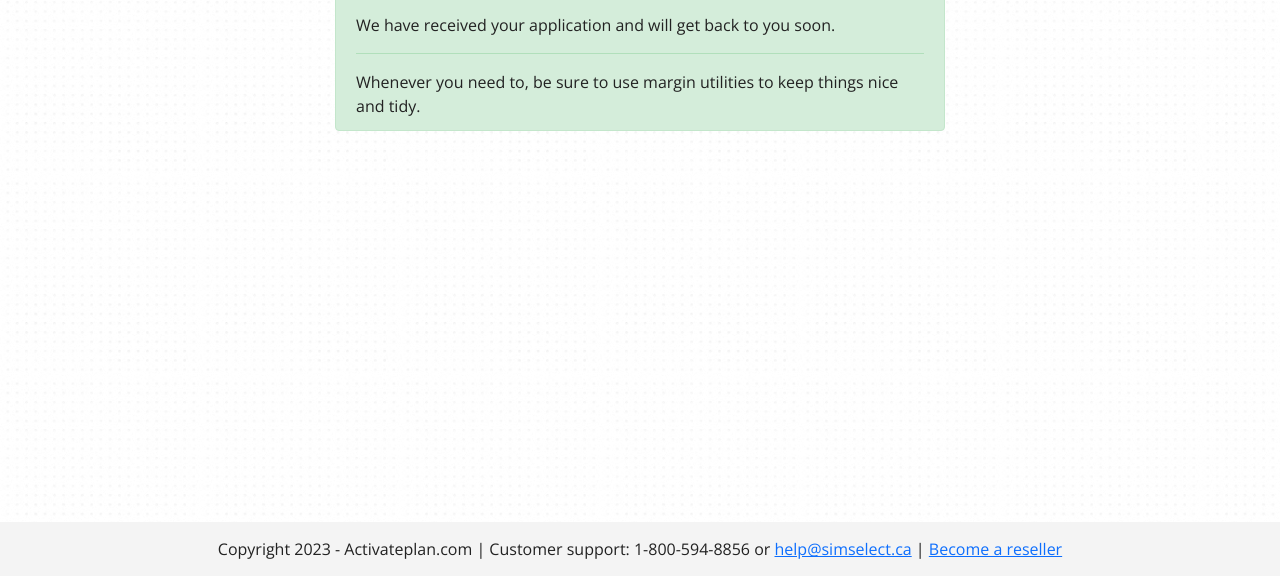
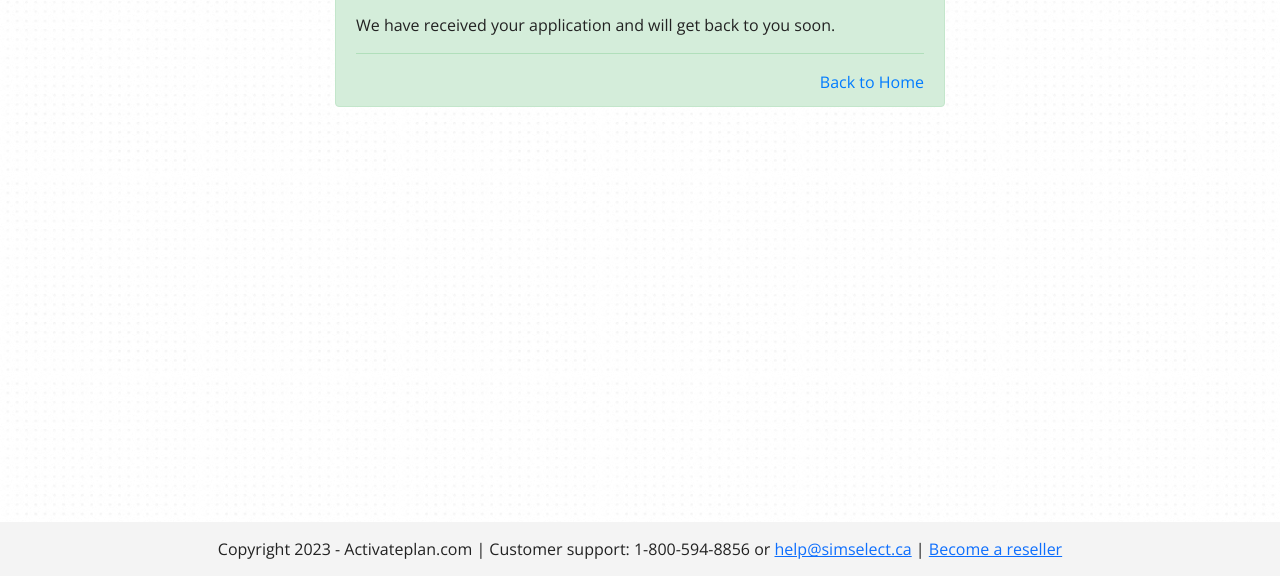
Before and after one commit to Harhsad/grabandgoplus, a plain HTML site: page thankyou-reseller.html in a window 1280 px wide. Shown: the part 224-800 px from the top of the page. Drawn offline with nearby package versions, Linux system fonts and the light colour scheme.

Commit message:
Add files via upload

```diff
--- a/thankyou-reseller.html
+++ b/thankyou-reseller.html
@@ -31,7 +31,7 @@
     <h1 class="alert-heading">Thank you, Merci</h1>
     <p>We have received your application and will get back to you soon.</p>
     <hr>
-    <p class="mb-0">Whenever you need to, be sure to use margin utilities to keep things nice and tidy.</p>
+    <p class="mb-0 align-right"><a class="btn-link" href="index.html">Back to Home</a> </p>
   </div>
 </div>
 </div>
```
